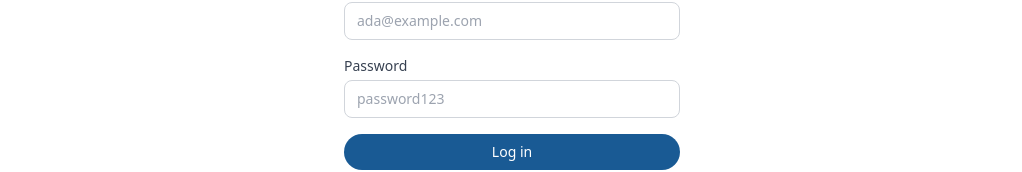
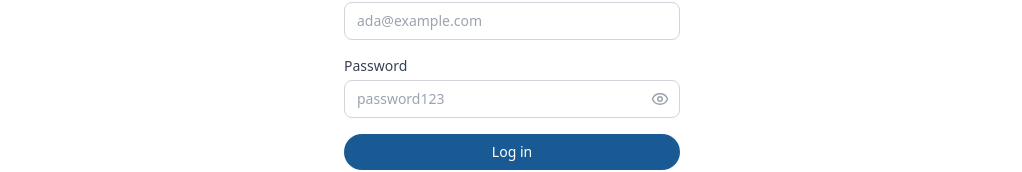
Before and after one commit to himanshurajput0410/article-webdevelopment, a Nuxt app: page /login in a window 1280 px wide. Shown: the part 223-395 px from the top of the page, without its empty margins (128-1150 px from the left). Built offline with nearby package versions, Linux system fonts and the light colour scheme.

Commit message:
feat(login): add show/hide password toggle using lucide icons

```diff
--- a/infrastructure/http/nitroClient.ts
+++ b/infrastructure/http/nitroClient.ts
@@ -1,3 +1,4 @@
+import type { FetchOptions } from 'ofetch'
 import { CancelledError, NotFoundError, RepositoryError, UnauthorizedError, ValidationError } from '~/models/domain/errors'
 
 interface TransportError {
@@ -7,13 +8,16 @@ interface TransportError {
   data?: { message?: string }
 }
 
-export type Fetcher = typeof $fetch
-export type NitroRequestOptions = Parameters<Fetcher>[1]
+// Deliberately typed against plain string URLs + ofetch's own FetchOptions,
+// not `typeof $fetch` - Nitro's typed-route inference for that global can hit
+// TypeScript's recursion limit ("excessive stack depth") once enough dynamic
+// API routes exist, and we only ever call these with plain runtime strings.
+export type NitroRequestOptions = FetchOptions
+export type Fetcher = <T = unknown>(url: string, options?: NitroRequestOptions) => Promise<T>
 
 export async function nitroRequest<T>(fetcher: Fetcher, url: string, options?: NitroRequestOptions): Promise<T> {
   try {
-    const response = await fetcher<T>(url, options)
-    return response as unknown as T
+    return await fetcher<T>(url, options)
   } catch (error) {
     if (options?.signal?.aborted) {
       throw new CancelledError()
--- a/package.json
+++ b/package.json
@@ -16,6 +16,7 @@
     "test:e2e": "playwright test"
   },
   "dependencies": {
+    "@lucide/vue": "^1.24.0",
     "@pinia/nuxt": "^0.10.1",
     "nuxt": "^3.21.8",
     "pinia": "^3.0.1",
--- a/pages/login.vue
+++ b/pages/login.vue
@@ -1,10 +1,13 @@
 <script setup lang="ts">
+import { Eye, EyeOff } from '@lucide/vue'
+
 const route = useRoute()
 const router = useRouter()
 const { login } = useAuth()
 
 const email = ref('')
 const password = ref('')
+const passwordVisible = ref(false)
 const submitting = ref(false)
 const errorMessage = ref<string | null>(null)
 
@@ -45,15 +48,27 @@ async function onSubmit() {
 
       <div>
         <label for="password" class="mb-1 block text-sm font-medium text-gray-700">Password</label>
+        <div class="relative">
           <input
             id="password"
             v-model="password"
-          type="password"
+            :type="passwordVisible ? 'text' : 'password'"
             autocomplete="current-password"
             required
             placeholder="password123"
-          class="w-full rounded-lg border border-gray-300 px-3 py-2 text-sm focus:border-blue-600 focus:outline-none focus:ring-1 focus:ring-blue-600"
+            class="w-full rounded-lg border border-gray-300 px-3 py-2 pr-10 text-sm focus:border-blue-600 focus:outline-none focus:ring-1 focus:ring-blue-600"
           >
+          <button
+            type="button"
+            class="absolute inset-y-0 right-0 flex w-10 items-center justify-center text-gray-400 hover:text-gray-600 focus-visible:outline focus-visible:outline-2 focus-visible:outline-offset-2 focus-visible:outline-blue-600"
+            :aria-label="passwordVisible ? 'Hide password' : 'Show password'"
+            :aria-pressed="passwordVisible"
+            @click="passwordVisible = !passwordVisible"
+          >
+            <EyeOff v-if="passwordVisible" :size="18" aria-hidden="true" />
+            <Eye v-else :size="18" aria-hidden="true" />
+          </button>
+        </div>
       </div>
 
       <p v-if="errorMessage" class="text-sm font-medium text-red-700" role="alert">{{ errorMessage }}</p>
--- a/plugins/repositories.ts
+++ b/plugins/repositories.ts
@@ -3,11 +3,18 @@ import { NitroBookmarkRepository } from '~/infrastructure/repositories/NitroBook
 import { NitroAuthRepository } from '~/infrastructure/repositories/NitroAuthRepository'
 import type { Fetcher } from '~/infrastructure/http/nitroClient'
 
+// Cast the function bindings themselves, not their call results - Nuxt's
+// typed-route inference for $fetch/useRequestFetch can hit TypeScript's
+// recursion limit ("excessive stack depth") once enough dynamic API routes
+// exist. Casting here means that machinery never gets engaged.
+const requestFetch = useRequestFetch as unknown as () => Fetcher
+const globalFetch = $fetch as unknown as Fetcher
+
 export default defineNuxtPlugin(() => {
   // Internal SSR calls to our own /api/** routes don't carry the incoming
   // request's cookies unless we forward them explicitly - useRequestFetch
   // does that. On the client, the browser already sends cookies with $fetch.
-  const fetcher = (import.meta.server ? useRequestFetch() : $fetch) as Fetcher
+  const fetcher = import.meta.server ? requestFetch() : globalFetch
 
   return {
     provide: {
```
Also changed, not shown: 1 other file (tests, documents, lock files or other folders). Lines whose indentation alone changed are shown as unchanged.
